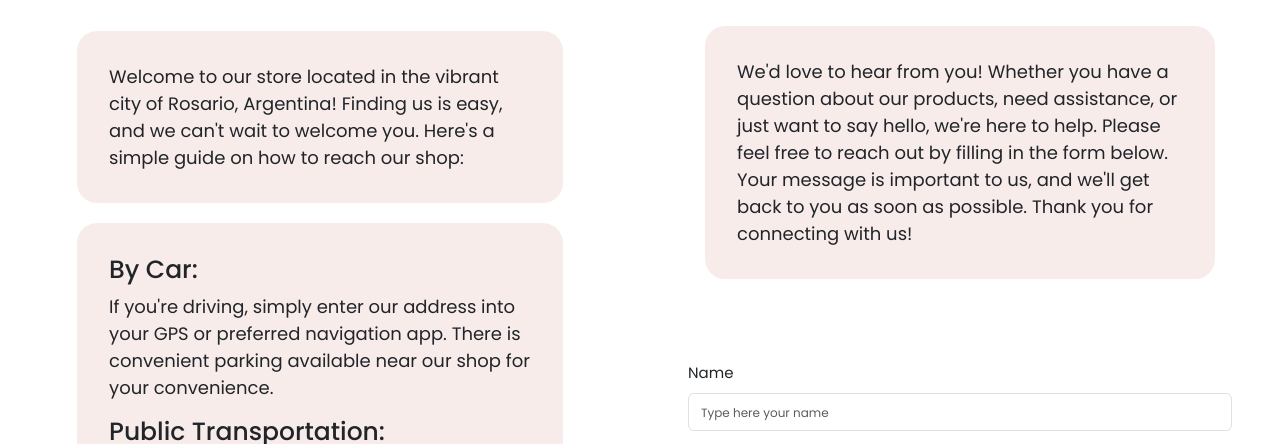
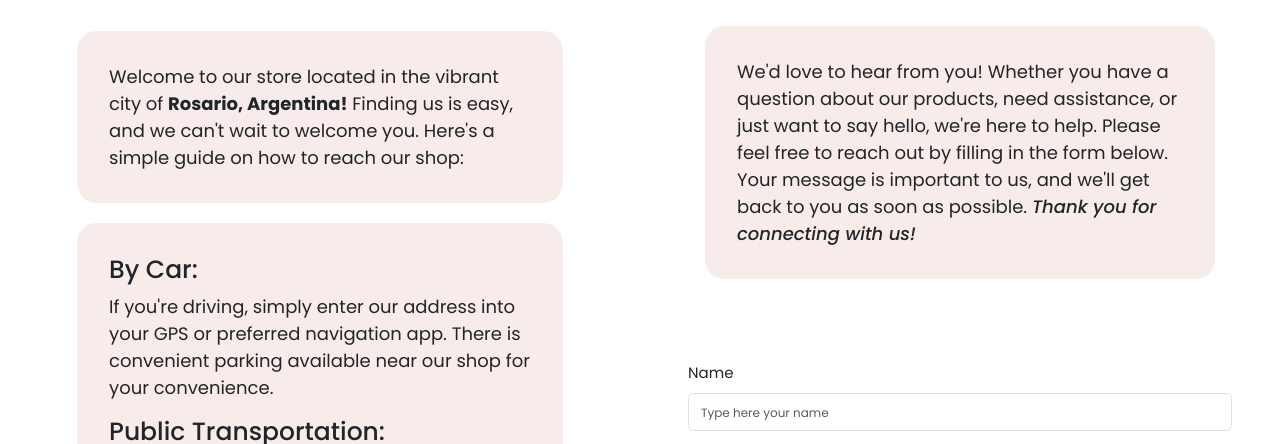
Before and after one commit to yanetcoronelok/preentrega1-coronel, a website: page pages/contact.html in a window 1280 px wide. Shown: the part 328-772 px from the top of the page. Drawn offline with nearby package versions, Linux system fonts and the light colour scheme.

Commit message:
Se agregó la etiqueta semántica strong a palabras claves de los textos de Contact.

```diff
--- a/pages/contact.html
+++ b/pages/contact.html
@@ -45,8 +45,8 @@
             <section class="contenedor-map container">
                 <h1 class="contenedor-map-titulo text-center m-4">Where to find us</h1>
                 <div>
-                    <p class="contenedor-map-texto">Welcome to our store located in the vibrant city of Rosario,
-                        Argentina!
+                    <p class="contenedor-map-texto">Welcome to our store located in the vibrant city of <strong>Rosario,
+                        Argentina!</strong>
                         Finding us is easy, and we can't wait to welcome you. Here's a simple guide on how to reach our
                         shop:
                     </p>
@@ -92,7 +92,7 @@
                 <p class="contenedor-formulario-texto"> We'd love to hear from you! Whether you have a question about
                     our products, need assistance, or just want to say hello, we're here to help. Please feel free to
                     reach out by filling in the form below. Your message is important to us, and we'll get back to you
-                    as soon as possible. Thank you for connecting with us!</p>
+                    as soon as possible. <em>Thank you for connecting with us!</em></p>
 
                 <form class="container m-4 p-5" method="post" name="formulario-contacto">
                     <div class="mb-3">
```
